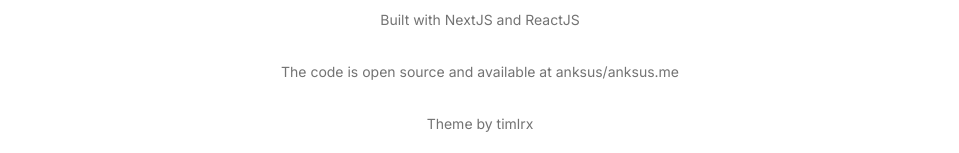
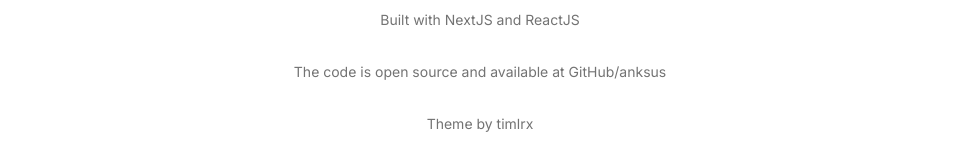
Before and after one commit to Anksus/anksus.me, a Next.js app: page / in a window 1280 px wide. Shown: the part 1116-1269 px from the top of the page, without its empty margins (160-1119 px from the left). Built offline with nearby package versions, Linux system fonts and the light colour scheme; what @tailwindcss/typography would draw is missing.

Commit message:
Update Footer.js

```diff
--- a/components/Footer.js
+++ b/components/Footer.js
@@ -25,7 +25,7 @@
           Built with NextJS and ReactJS
         </div>
         <div className="mb-8 text-sm text-gray-500 dark:text-gray-400">
-          The code is open source and available at <Link href="https://github.com/Anksus/anksus.me">anksus/anksus.me</Link>
+          The code is open source and available at <Link href="https://github.com/Anksus/anksus.me">GitHub/anksus</Link>
         </div>
         <div className="mb-8 text-sm text-gray-500 dark:text-gray-400">
           <Link href="https://github.com/timlrx/tailwind-nextjs-starter-blog">Theme by timlrx</Link>
```
